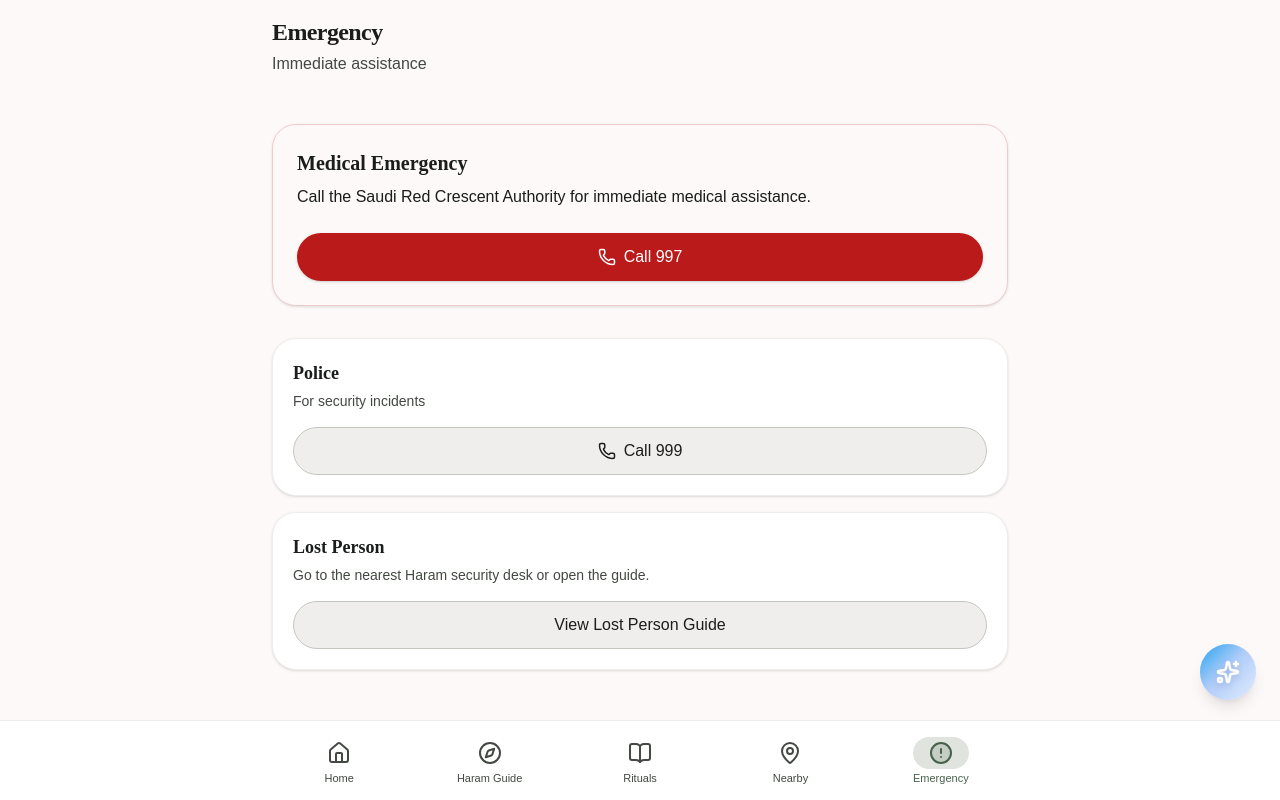
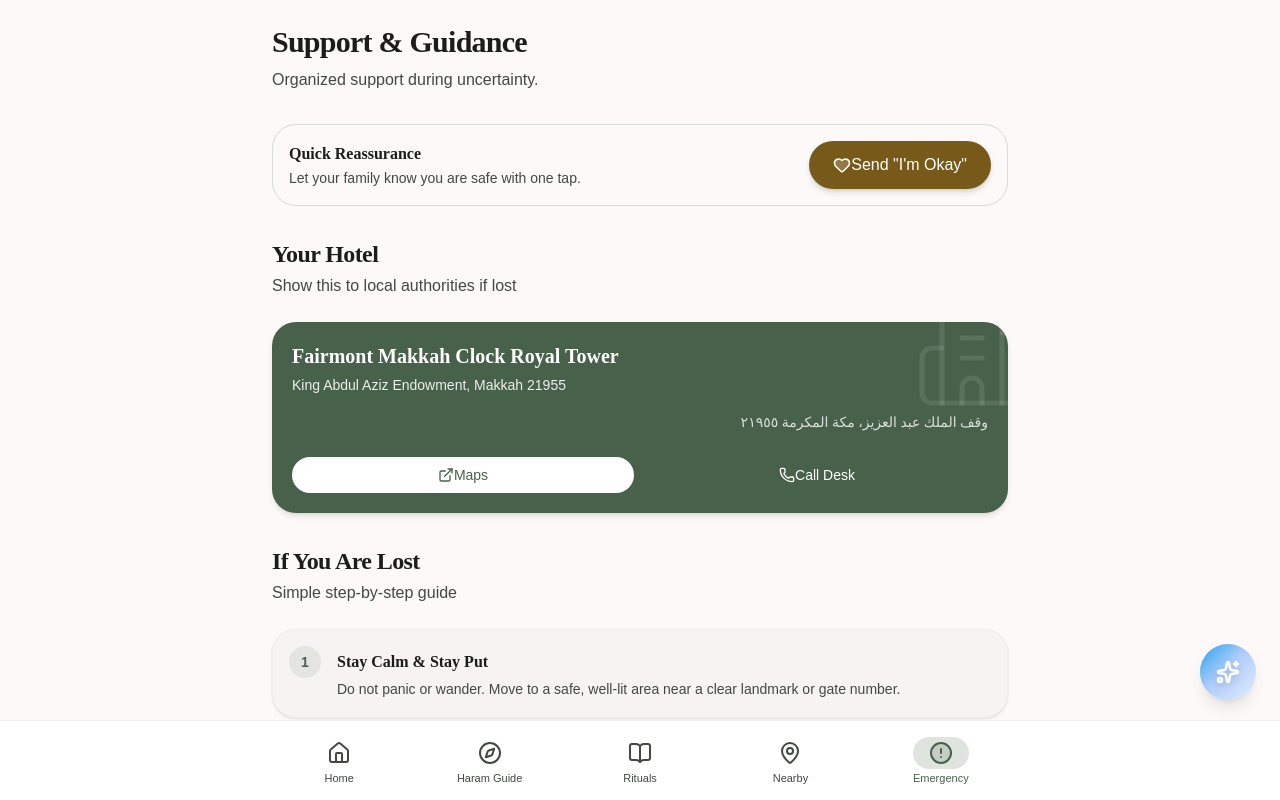
Before and after one commit to aayaancoder1/Hajj-Companion-App, a React (Vite) app in the folder hajj-companion-app-1/: page /emergency in a window 1280 px wide. Built offline with nearby package versions, Linux system fonts and the light colour scheme.

Commit message:
feat: implement emergency support and reliability experience

```diff
--- /dev/null
+++ b/hajj-companion-app-1/src/components/emergency/EmergencyContactCard.tsx
@@ -0,0 +1,44 @@
+import React from 'react';
+import { Card } from '../ui/Card';
+import { Phone, MessageCircle } from 'lucide-react';
+import type { EmergencyContact } from '../../data/emergencyContacts';
+import { Button } from '../ui/Button';
+
+export const EmergencyContactCard: React.FC<{ contact: EmergencyContact }> = ({ contact }) => {
+  return (
+    <Card className="p-4 bg-surface-container-lowest border-none shadow-sm hover:shadow-md transition-shadow">
+      <div className="flex justify-between items-start mb-3">
+        <div>
+          <h3 className="font-semibold text-lg text-on-surface">{contact.name}</h3>
+          <p className="text-secondary font-medium text-sm">{contact.role}</p>
+        </div>
+      </div>
+
+      <p className="text-on-surface-variant text-sm mb-4 leading-snug bg-surface-variant/30 p-2.5 rounded-lg border border-outline-variant/30">
+        {contact.note}
+      </p>
+
+      <div className="flex gap-3 mt-auto">
+        <Button
+          variant="primary"
+          size="sm"
+          className="flex-1"
+          onClick={() => window.location.href = `tel:${contact.phone.replace(/\s+/g, '')}`}
+        >
+          <Phone size={16} /> Call
+        </Button>
+
+        {contact.whatsapp && (
+          <Button
+            variant="ghost"
+            size="sm"
+            className="flex-1 border-primary/30 text-primary hover:bg-primary/5"
+            onClick={() => window.open(`https://wa.me/${contact.whatsapp?.replace(/\s+/g, '')}`, '_blank')}
+          >
+            <MessageCircle size={16} /> WhatsApp
+          </Button>
+        )}
+      </div>
+    </Card>
+  );
+};
--- /dev/null
+++ b/hajj-companion-app-1/src/components/emergency/ImOkayButton.tsx
@@ -0,0 +1,27 @@
+import React from 'react';
+import { Button } from '../ui/Button';
+import { Heart } from 'lucide-react';
+
+export const ImOkayButton: React.FC = () => {
+  const handleQuickMessage = () => {
+    const message = encodeURIComponent("I'm okay Alhamdulillah. Everything is fine.");
+    // This tries to open the default SMS app with the pre-filled body
+    window.location.href = `sms:?&body=${message}`;
+  };
+
+  return (
+    <div className="bg-surface-variant/40 p-4 rounded-2xl border border-primary/20 flex flex-col sm:flex-row items-center gap-4 justify-between">
+      <div>
+        <h3 className="font-semibold text-on-surface mb-0.5 text-center sm:text-left">Quick Reassurance</h3>
+        <p className="text-on-surface-variant text-sm text-center sm:text-left">Let your family know you are safe with one tap.</p>
+      </div>
+      <Button
+        variant="primary"
+        className="w-full sm:w-auto shrink-0 bg-secondary hover:bg-secondary/90 text-on-primary border-none shadow-md"
+        onClick={handleQuickMessage}
+      >
+        <Heart size={18} className="fill-on-primary/20" /> Send "I'm Okay"
+      </Button>
+    </div>
+  );
+};
--- /dev/null
+++ b/hajj-companion-app-1/src/components/emergency/LostGuidanceCard.tsx
@@ -0,0 +1,19 @@
+import React from 'react';
+import { Card } from '../ui/Card';
+import type { LostGuidanceStep } from '../../data/lostGuidance';
+
+export const LostGuidanceCard: React.FC<{ step: LostGuidanceStep }> = ({ step }) => {
+  return (
+    <Card className="p-4 bg-surface-container-low flex items-start gap-4">
+      <div className="w-8 h-8 rounded-full bg-primary/10 text-primary flex items-center justify-center font-bold text-sm shrink-0">
+        {step.step}
+      </div>
+      <div className="flex-1 mt-1">
+        <h3 className="font-semibold text-on-surface mb-1">{step.title}</h3>
+        <p className="text-on-surface-variant text-sm leading-relaxed">
+          {step.description}
+        </p>
+      </div>
+    </Card>
+  );
+};
--- /dev/null
+++ b/hajj-companion-app-1/src/components/emergency/MedicalInfoCard.tsx
@@ -0,0 +1,23 @@
+import React from 'react';
+import { Card } from '../ui/Card';
+import { Activity } from 'lucide-react';
+import type { MedicalInfo } from '../../data/medicalInfo';
+
+export const MedicalInfoCard: React.FC<{ info: MedicalInfo }> = ({ info }) => {
+  return (
+    <Card className="p-4 bg-surface-container border border-surface-container-highest flex flex-col gap-2 relative overflow-hidden">
+      <div className="flex items-center gap-2 mb-1">
+        <Activity size={16} className="text-secondary" />
+        <h3 className="font-semibold text-on-surface">{info.condition}</h3>
+      </div>
+
+      <ul className="flex flex-col gap-1.5 pl-6 list-disc marker:text-secondary/50">
+        {info.notes.map((note, idx) => (
+          <li key={idx} className="text-on-surface-variant text-sm leading-snug">
+            {note}
+          </li>
+        ))}
+      </ul>
+    </Card>
+  );
+};
--- /dev/null
+++ b/hajj-companion-app-1/src/components/emergency/SupportTipCard.tsx
@@ -0,0 +1,20 @@
+import React from 'react';
+import { Card } from '../ui/Card';
+import { Info } from 'lucide-react';
+import type { SupportTip } from '../../data/supportTips';
+
+export const SupportTipCard: React.FC<{ tip: SupportTip }> = ({ tip }) => {
+  return (
+    <Card className="p-4 bg-surface-container-lowest border-none shadow-sm flex items-start gap-3">
+      <div className="text-secondary shrink-0 mt-0.5">
+        <Info size={18} />
+      </div>
+      <div>
+        <h3 className="font-semibold text-on-surface text-sm mb-1">{tip.title}</h3>
+        <p className="text-on-surface-variant text-sm leading-snug">
+          {tip.tip}
+        </p>
+      </div>
+    </Card>
+  );
+};
--- /dev/null
+++ b/hajj-companion-app-1/src/data/emergencyContacts.ts
@@ -0,0 +1,26 @@
+export interface EmergencyContact {
+  id: string;
+  name: string;
+  role: string;
+  phone: string;
+  whatsapp?: string;
+  note: string;
+}
+
+export const emergencyContacts: EmergencyContact[] = [
+  {
+    id: 'group-leader',
+    name: 'Ahmed Mansour',
+    role: 'Hajj Group Leader',
+    phone: '+966 50 123 4567',
+    whatsapp: '+966501234567',
+    note: 'Best for transport confusion or general guidance'
+  },
+  {
+    id: 'medical-ems',
+    name: 'Red Crescent (Ambulance)',
+    role: 'Emergency Medical Services',
+    phone: '997',
+    note: 'Call for immediate medical emergencies'
+  }
+];
--- /dev/null
+++ b/hajj-companion-app-1/src/data/lostGuidance.ts
@@ -0,0 +1,27 @@
+export interface LostGuidanceStep {
+  id: string;
+  step: number;
+  title: string;
+  description: string;
+}
+
+export const lostGuidance: LostGuidanceStep[] = [
+  {
+    id: 'step-1',
+    step: 1,
+    title: 'Stay Calm & Stay Put',
+    description: 'Do not panic or wander. Move to a safe, well-lit area near a clear landmark or gate number.'
+  },
+  {
+    id: 'step-2',
+    step: 2,
+    title: 'Show Hotel Card',
+    description: 'Show your Arabic hotel address from this app to a local security guard or police officer.'
+  },
+  {
+    id: 'step-3',
+    step: 3,
+    title: 'Contact Group Leader',
+    description: 'Call your Hajj group leader using the contact details below and describe your location.'
+  }
+];
--- /dev/null
+++ b/hajj-companion-app-1/src/data/medicalInfo.ts
@@ -0,0 +1,18 @@
+export interface MedicalInfo {
+  id: string;
+  condition: string;
+  notes: string[];
+}
+
+export const medicalInfo: MedicalInfo[] = [
+  {
+    id: 'allergies',
+    condition: 'Allergies',
+    notes: ['Penicillin']
+  },
+  {
+    id: 'conditions',
+    condition: 'Chronic Conditions',
+    notes: ['Hypertension']
+  }
+];
--- /dev/null
+++ b/hajj-companion-app-1/src/data/supportTips.ts
@@ -0,0 +1,18 @@
+export interface SupportTip {
+  id: string;
+  title: string;
+  tip: string;
+}
+
+export const supportTips: SupportTip[] = [
+  {
+    id: 'hydration',
+    title: 'Hydration is Critical',
+    tip: 'Drink Zamzam water frequently. The heat can cause rapid dehydration even if you don\'t feel thirsty.'
+  },
+  {
+    id: 'id-reminder',
+    title: 'Nusuk & ID Cards',
+    tip: 'Keep your physical Hajj ID, digital Nusuk app, and a copy of your passport accessible at all times.'
+  }
+];
--- a/hajj-companion-app-1/src/pages/Emergency.tsx
+++ b/hajj-companion-app-1/src/pages/Emergency.tsx
@@ -1,43 +1,80 @@
 import React from 'react';
 import { SectionHeader } from '../components/ui/SectionHeader';
-import { Card } from '../components/ui/Card';
-import { Button } from '../components/ui/Button';
-import { Phone } from 'lucide-react';
+import { HotelCard } from '../components/nearby/HotelCard';
+import { hotelInfo } from '../data/hotelInfo';
+import { ImOkayButton } from '../components/emergency/ImOkayButton';
+import { EmergencyContactCard } from '../components/emergency/EmergencyContactCard';
+import { emergencyContacts } from '../data/emergencyContacts';
+import { LostGuidanceCard } from '../components/emergency/LostGuidanceCard';
+import { lostGuidance } from '../data/lostGuidance';
+import { MedicalInfoCard } from '../components/emergency/MedicalInfoCard';
+import { medicalInfo } from '../data/medicalInfo';
+import { SupportTipCard } from '../components/emergency/SupportTipCard';
+import { supportTips } from '../data/supportTips';
 
 export const Emergency: React.FC = () => {
   return (
-    <div className="flex flex-col gap-6 animate-in fade-in duration-500">
-      <SectionHeader title="Emergency" subtitle="Immediate assistance" />
+    <div className="flex flex-col gap-8 pb-8 animate-in fade-in duration-500">
+      <header className="pt-2">
+        <h1 className="text-3xl font-serif font-bold text-on-background tracking-tight mb-2">
+          Support & Guidance
+        </h1>
+        <p className="text-on-surface-variant text-base">
+          Organized support during uncertainty.
+        </p>
+      </header>
 
-      <Card className="p-6 bg-error-container border-error/20">
-        <h3 className="font-semibold text-on-error-container text-xl mb-2">Medical Emergency</h3>
-        <p className="text-on-error-container/80 mb-6">
-          Call the Saudi Red Crescent Authority for immediate medical assistance.
-        </p>
-        <Button className="w-full bg-error text-on-error hover:bg-error/90 border-0 flex gap-2">
-          <Phone size={18} />
-          Call 997
-        </Button>
-      </Card>
+      {/* 4. “I’m Okay” Quick Actions */}
+      <section>
+        <ImOkayButton />
+      </section>
 
-      <div className="grid gap-4 mt-2">
-        <Card className="p-5">
-          <h3 className="font-semibold text-on-surface text-lg mb-1">Police</h3>
-          <p className="text-on-surface-variant text-sm mb-4">For security incidents</p>
-          <Button variant="secondary" className="w-full flex gap-2">
-            <Phone size={18} />
-            Call 999
-          </Button>
-        </Card>
+      {/* 1. Hotel & Stay Information */}
+      <section>
+        <SectionHeader title="Your Hotel" subtitle="Show this to local authorities if lost" />
+        <HotelCard hotel={hotelInfo} />
+      </section>
 
-        <Card className="p-5">
-          <h3 className="font-semibold text-on-surface text-lg mb-1">Lost Person</h3>
-          <p className="text-on-surface-variant text-sm mb-4">Go to the nearest Haram security desk or open the guide.</p>
-          <Button variant="secondary" className="w-full">
-            View Lost Person Guide
-          </Button>
-        </Card>
-      </div>
+      {/* 5. Lost Guidance */}
+      <section>
+        <SectionHeader title="If You Are Lost" subtitle="Simple step-by-step guide" />
+        <div className="flex flex-col gap-3">
+          {lostGuidance.map(step => (
+            <LostGuidanceCard key={step.id} step={step} />
+          ))}
+        </div>
+      </section>
+
+      {/* 2. Emergency Contacts */}
+      <section>
+        <SectionHeader title="Emergency Contacts" subtitle="Reach out for help" />
+        <div className="grid grid-cols-1 md:grid-cols-2 gap-4">
+          {emergencyContacts.map(contact => (
+            <EmergencyContactCard key={contact.id} contact={contact} />
+          ))}
+        </div>
+      </section>
+
+      {/* 3. Medical & Health Information */}
+      <section>
+        <SectionHeader title="Medical Notes" subtitle="Important health information" />
+        <div className="grid grid-cols-1 sm:grid-cols-2 gap-4">
+          {medicalInfo.map(info => (
+            <MedicalInfoCard key={info.id} info={info} />
+          ))}
+        </div>
+      </section>
+
+      {/* 6. Important Support Information */}
+      <section>
+        <SectionHeader title="Practical Reminders" subtitle="Keep these in mind" />
+        <div className="flex flex-col gap-3">
+          {supportTips.map(tip => (
+            <SupportTipCard key={tip.id} tip={tip} />
+          ))}
+        </div>
+      </section>
+
     </div>
   );
 };
```
